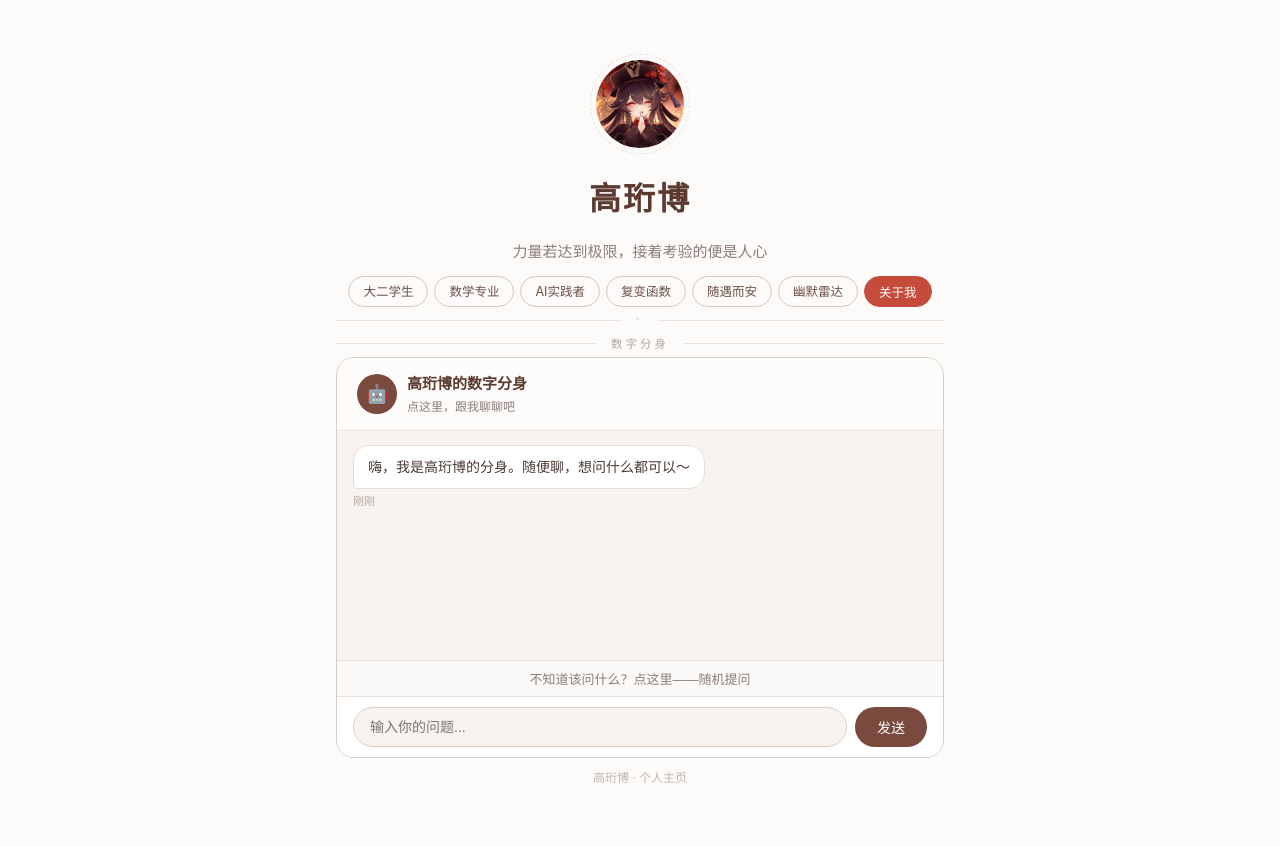
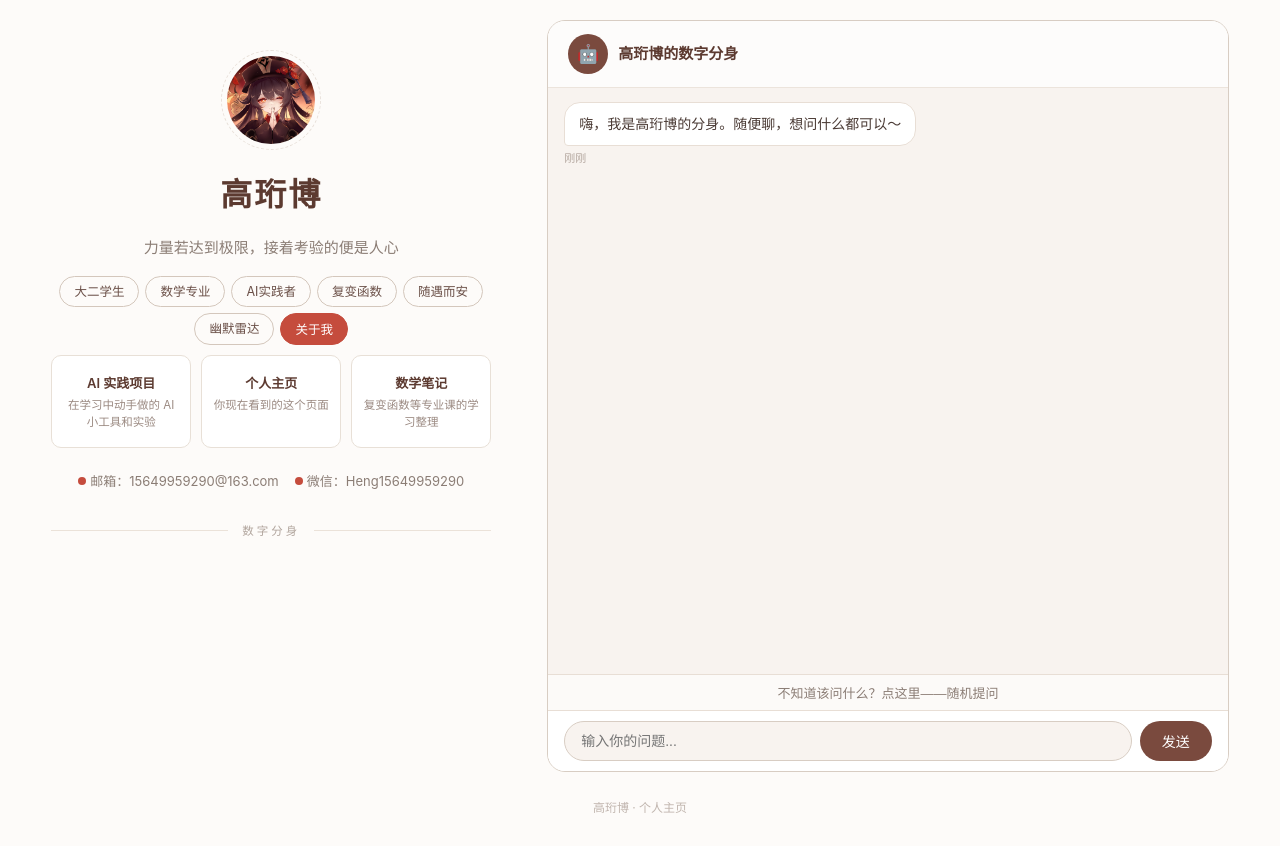
Before and after one commit to qinmoshang654/qinmoshang654-repository, a Flask app: page / in a window 1280 px wide. Before the commit the page ends 783 px from the top, so only its background shows below. Run offline with Flask 3, Linux system fonts and the light colour scheme.

Commit message:
增加了主要内容的介绍，并把布局变为左边介绍右边聊天的布局

```diff
--- a/templates/index.html
+++ b/templates/index.html
@@ -8,34 +8,45 @@
 * { margin: 0; padding: 0; box-sizing: border-box; }
 
 html, body {
-  height: 100%;
-  overflow: hidden;
+  min-height: 100%;
 }
 body {
   font-family: -apple-system, BlinkMacSystemFont, "Segoe UI", "PingFang SC", "Microsoft YaHei", sans-serif;
   background: #fdfbf9;
   color: #3D2E2A;
   line-height: 1.7;
-  display: flex;
-  flex-direction: column;
 }
 
 .container {
-  max-width: 640px;
-  width: 100%;
+  width: 92%;
+  max-width: 1300px;
   margin: 0 auto;
-  padding: 20px 16px 8px;
-  flex: 1;
-  display: flex;
-  flex-direction: column;
-  overflow: hidden;
+  padding: 20px 0 24px;
+}
+
+/* Layout */
+.main-layout {
+  display: grid;
+  grid-template-columns: 440px 1fr;
+  gap: 56px;
+  align-items: start;
+  margin-bottom: 16px;
+}
+
+.main-left {
+  min-width: 0;
+}
+
+.main-right {
+  position: sticky;
+  top: 20px;
+  min-width: 0;
 }
 
 /* Profile Section */
 .profile {
   text-align: center;
-  padding: 40px 0 12px;
-  flex-shrink: 0;
+  padding: 36px 0 16px;
 }
 
 .avatar {
@@ -178,7 +189,6 @@ body {
   gap: 6px;
   justify-content: center;
   padding: 0 0 6px;
-  flex-shrink: 0;
 }
 
 .info-chip {
@@ -189,6 +199,60 @@ body {
   font-size: 12.5px;
   color: #6B5048;
   white-space: nowrap;
+}
+
+/* Portfolio */
+.portfolio {
+  display: grid;
+  grid-template-columns: repeat(3, 1fr);
+  gap: 10px;
+  padding: 4px 0 18px;
+}
+
+.portfolio-card {
+  background: #fff;
+  border: 1px solid #E8E0D7;
+  border-radius: 10px;
+  padding: 16px 10px;
+  text-align: center;
+}
+
+.portfolio-card .p-name {
+  font-size: 13px;
+  font-weight: 600;
+  color: #5C3A30;
+  margin-bottom: 3px;
+}
+
+.portfolio-card .p-desc {
+  font-size: 11.5px;
+  color: #9B8A82;
+  line-height: 1.5;
+}
+
+/* Contact */
+.contact {
+  display: flex;
+  align-items: center;
+  justify-content: center;
+  gap: 16px;
+  padding: 4px 0 24px;
+  font-size: 13px;
+  color: #8B7D75;
+}
+
+.contact .c-item {
+  display: flex;
+  align-items: center;
+  gap: 4px;
+}
+
+.contact .c-icon {
+  width: 8px;
+  height: 8px;
+  border-radius: 50%;
+  background: #C54C3D;
+  flex-shrink: 0;
 }
 
 /* Ornament */
@@ -221,7 +285,6 @@ body {
   text-align: center;
   margin: 0 0 1px;
   position: relative;
-  flex-shrink: 0;
 }
 
 .divider::before {
@@ -251,9 +314,10 @@ body {
   border: 1.5px solid #D8CDC3;
   display: flex;
   flex-direction: column;
-  flex: 1;
   overflow: hidden;
-  min-height: 280px;
+  height: calc(100vh - 48px);
+  max-height: 900px;
+  min-height: 460px;
 }
 
 .chat-header {
@@ -262,7 +326,6 @@ body {
   display: flex;
   align-items: center;
   gap: 10px;
-  flex-shrink: 0;
   background: #fdfcfb;
 }
 
@@ -276,7 +339,6 @@ body {
   justify-content: center;
   font-size: 18px;
   color: #fff;
-  flex-shrink: 0;
 }
 
 .chat-header-info h3 {
@@ -409,7 +471,6 @@ body {
 .quick-ask {
   text-align: center;
   padding: 0;
-  flex-shrink: 0;
   border-top: 1px solid #E8DED5;
   background: #fcfaf8;
 }
@@ -439,9 +500,22 @@ body {
 }
 
 /* Responsive */
-@media (max-width: 480px) {
+@media (max-width: 750px) {
   .container {
-    padding: 14px 12px 6px;
+    width: 100%;
+    padding: 14px 16px 24px;
+  }
+  .main-layout {
+    grid-template-columns: 1fr;
+    gap: 24px;
+  }
+  .main-right {
+    position: static;
+  }
+  .chat-section {
+    height: auto;
+    min-height: 380px;
+    max-height: 500px;
   }
   .profile {
     padding: 28px 0 10px;
@@ -456,8 +530,12 @@ body {
   .name {
     font-size: 26px;
   }
-  .chat-section {
-    min-height: 240px;
+  .portfolio {
+    grid-template-columns: repeat(3, 1fr);
+    gap: 6px;
+  }
+  .portfolio-card {
+    padding: 10px 8px;
   }
 }
 </style>
@@ -465,6 +543,11 @@ body {
 <body>
 
 <div class="container">
+
+  <div class="main-layout">
+
+    <!-- 左侧：个人信息 -->
+    <div class="main-left">
 
       <!-- Profile -->
       <div class="profile">
@@ -484,18 +567,40 @@ body {
         <button class="about-btn" id="aboutBtn">关于我</button>
       </div>
 
-  <div class="ornament"><span>✦</span></div>
+      <!-- Portfolio -->
+      <div class="portfolio">
+        <div class="portfolio-card">
+          <div class="p-name">AI 实践项目</div>
+          <div class="p-desc">在学习中动手做的 AI 小工具和实验</div>
+        </div>
+        <div class="portfolio-card">
+          <div class="p-name">个人主页</div>
+          <div class="p-desc">你现在看到的这个页面</div>
+        </div>
+        <div class="portfolio-card">
+          <div class="p-name">数学笔记</div>
+          <div class="p-desc">复变函数等专业课的学习整理</div>
+        </div>
+      </div>
 
-  <!-- Divider -->
+      <!-- Contact -->
+      <div class="contact">
+        <div class="c-item"><span class="c-icon"></span> 邮箱：15649959290@163.com</div>
+        <div class="c-item"><span class="c-icon"></span> 微信：Heng15649959290</div>
+      </div>
+
       <div class="divider"><span>数字分身</span></div>
 
-  <!-- Chat -->
+    </div>
+
+    <!-- 右侧：聊天 -->
+    <div class="main-right">
+
       <div class="chat-section">
         <div class="chat-header">
           <div class="chat-avatar">🤖</div>
           <div class="chat-header-info">
             <h3>高珩博的数字分身</h3>
-        <p>点这里，跟我聊聊吧</p>
           </div>
         </div>
         <div class="chat-messages" id="chatMessages">
@@ -511,6 +616,10 @@ body {
           <input type="text" id="chatInput" placeholder="输入你的问题..." autocomplete="off">
           <button id="sendBtn">发送</button>
         </div>
+      </div>
+
+    </div>
+
   </div>
 
   <div class="footer">高珩博 · 个人主页</div>
```
Lines whose indentation alone changed are shown as unchanged.
